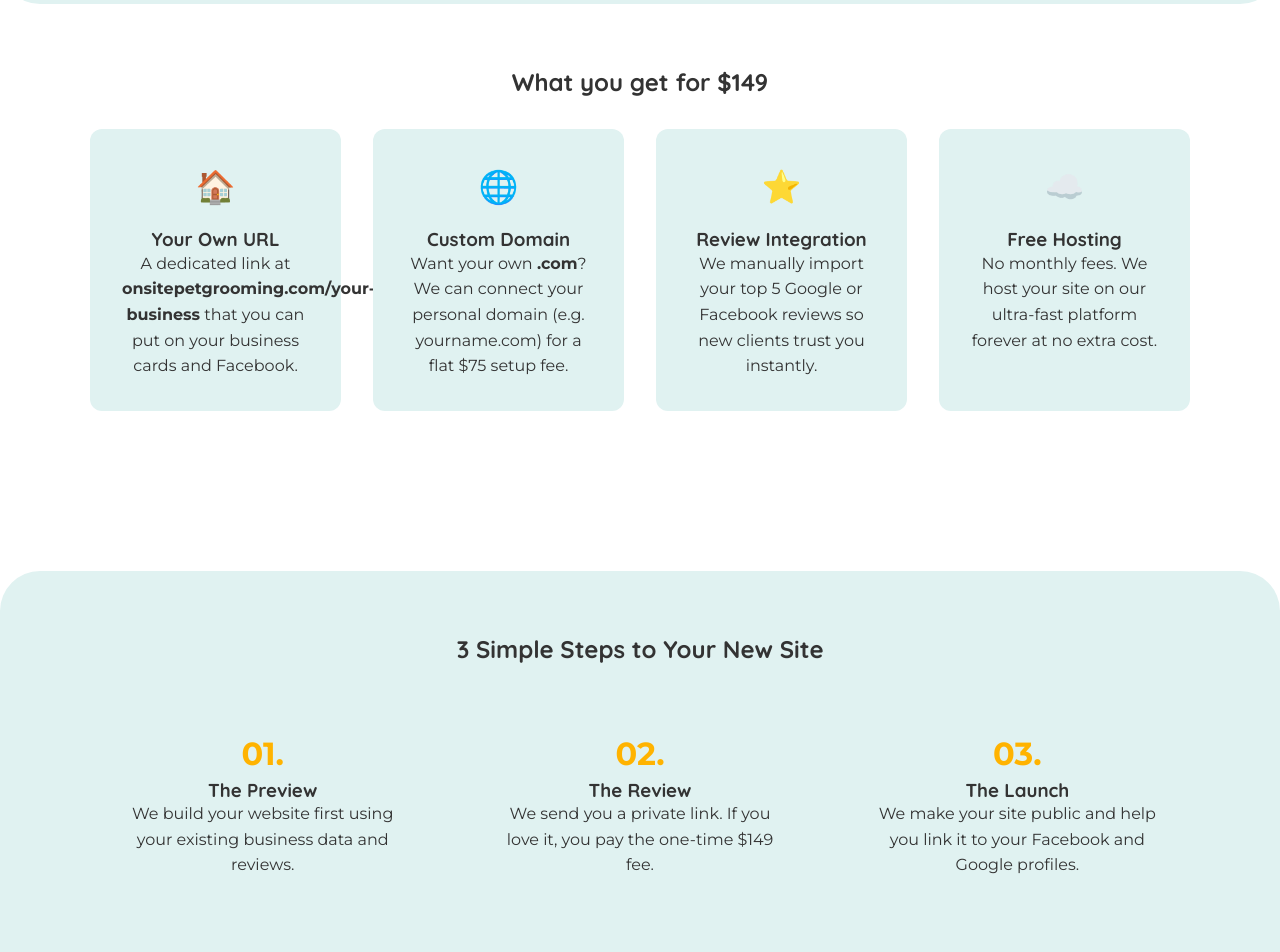
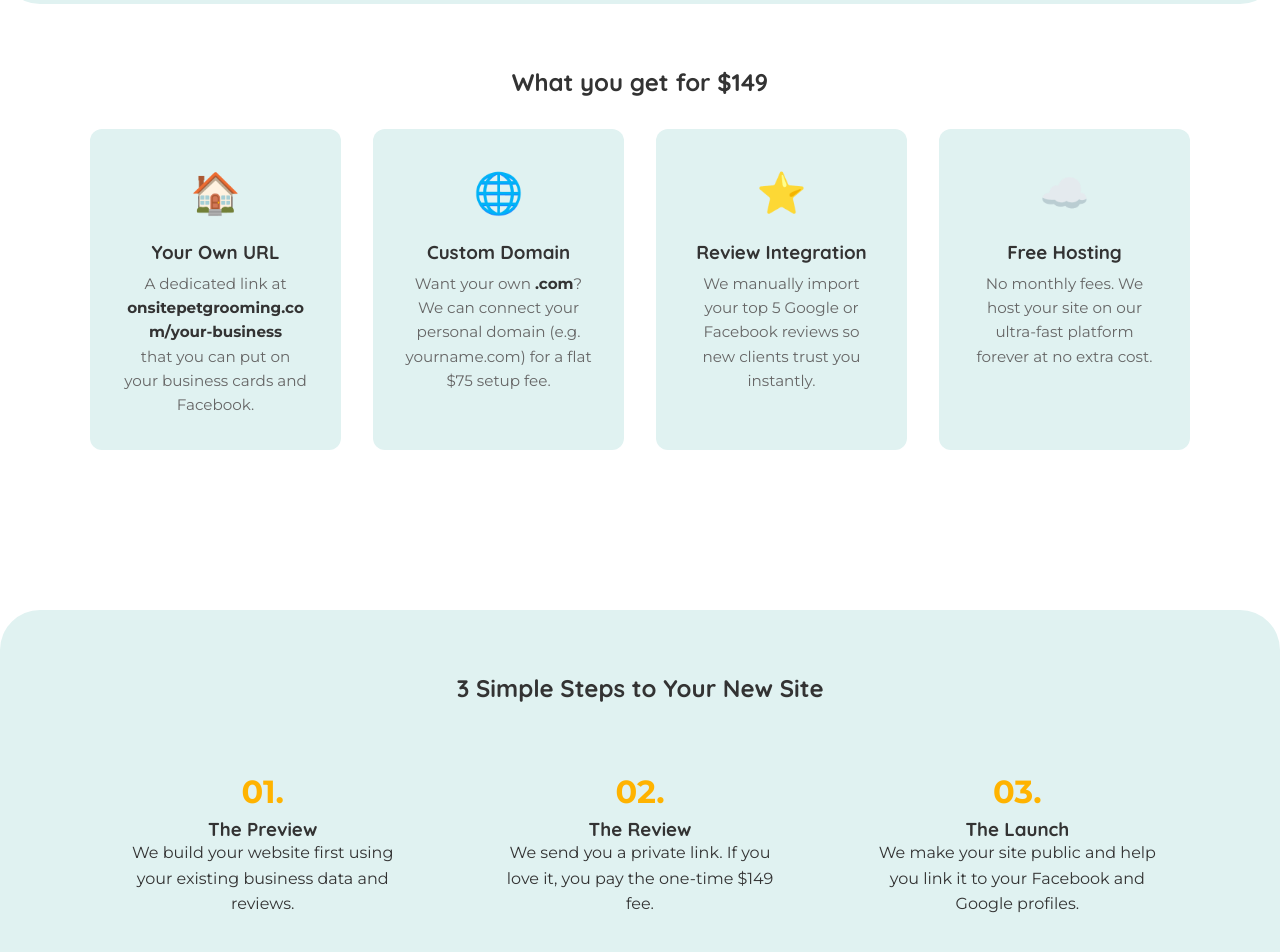
Before and after one commit to saikalyan15/pet-us-web, a plain HTML site: page groomer-websites.html in a window 1280 px wide. Shown: the part 640-1592 px from the top of the page. Drawn offline with Linux system fonts and the light colour scheme.

Commit message:
fixed card layout

```diff
--- a/groomer-websites.html
+++ b/groomer-websites.html
@@ -15,23 +15,6 @@
 
     <!-- Inline page-specific styles for the pitch page -->
     <style>
-        .feature-grid {
-            display: grid;
-            grid-template-columns: repeat(auto-fit, minmax(250px, 1fr));
-            gap: var(--space-md);
-            margin: var(--space-md) 0;
-        }
-        .feature-item {
-            padding: var(--space-md);
-            background: var(--primary-bg);
-            border-radius: var(--radius-md);
-            text-align: center;
-        }
-        .feature-item span {
-            font-size: 2rem;
-            display: block;
-            margin-bottom: var(--space-sm);
-        }
         .form-section {
             max-width: 600px;
             margin: var(--space-lg) auto;
@@ -61,6 +44,13 @@
             font-weight: 700;
             color: var(--text-main);
             margin: var(--space-sm) 0;
+        }
+        .step-number {
+            font-size: 2rem;
+            font-weight: 700;
+            color: var(--accent-warm-hover);
+            margin-bottom: var(--space-xs);
+            display: block;
         }
     </style>
 
@@ -220,3 +210,15 @@
 
 </body>
 </html>
+v>
+        </section>
+    </main>
+
+    <footer>
+        <div class="container">
+            <p>&copy; 2026 OnSite Pet Grooming. Dedicated to helping groomers grow.</p>
+        </div>
+    </footer>
+
+</body>
+</html>
--- a/styles.css
+++ b/styles.css
@@ -157,18 +157,56 @@ nav {
     margin: 0 auto var(--space-md);
 }
 
-/* City Grid */
-.cities-section {
-    text-align: center;
+/* Feature Grid & Cards (Global) */
+.feature-grid {
+    display: grid;
+    grid-template-columns: repeat(auto-fit, minmax(240px, 1fr));
+    gap: var(--space-md);
+    margin: var(--space-md) 0;
+    align-items: stretch; /* Ensure cards are same height */
 }
 
-.cities-grid {
-    display: grid;
-    grid-template-columns: repeat(auto-fill, minmax(180px, 1fr));
-    gap: var(--space-md);
-    margin-top: var(--space-md);
+.feature-item {
+    padding: var(--space-md);
+    background: var(--primary-bg);
+    border-radius: var(--radius-md);
+    text-align: center;
+    display: flex;
+    flex-direction: column;
+    height: 100%;
+    transition: transform 0.3s ease;
 }
 
+.feature-item:hover {
+    transform: translateY(-5px);
+}
+
+.feature-item span {
+    font-size: 2.5rem;
+    display: block;
+    margin-bottom: var(--space-sm);
+}
+
+.feature-item h3 {
+    margin-bottom: var(--space-xs);
+}
+
+.feature-item p {
+    font-size: 0.95rem;
+    color: var(--text-light);
+    overflow-wrap: break-word;
+    word-break: normal; /* Avoid awkward breaks */
+    flex-grow: 1; /* Pushes content to fill height */
+}
+
+.feature-item strong {
+    color: var(--text-main);
+    display: inline-block;
+    max-width: 100%;
+    overflow-wrap: anywhere; /* Allows URL to break anywhere if needed but cleanly */
+}
+
+/* City Grid (Specific override if needed) */
 .city-card {
     background: var(--white);
     padding: var(--space-md);
@@ -176,11 +214,7 @@ nav {
     box-shadow: var(--shadow-sm);
     border: 1px solid rgba(0,0,0,0.03);
     transition: transform 0.3s ease, box-shadow 0.3s ease;
-    word-wrap: break-word; /* Fix overflow */
     overflow: hidden;
-    display: flex;
-    flex-direction: column;
-    justify-content: center;
 }
 
 .city-card:hover {
```
